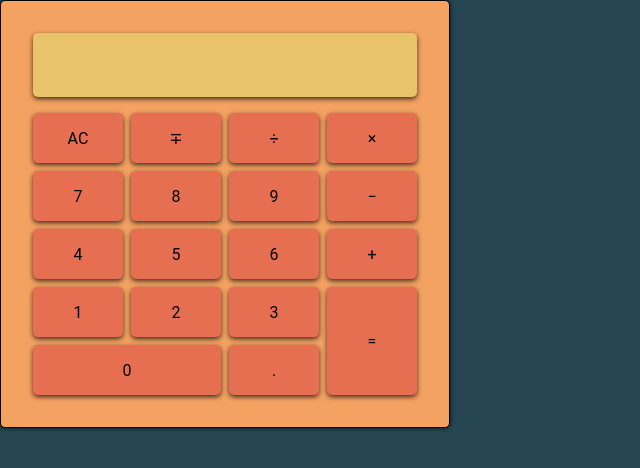
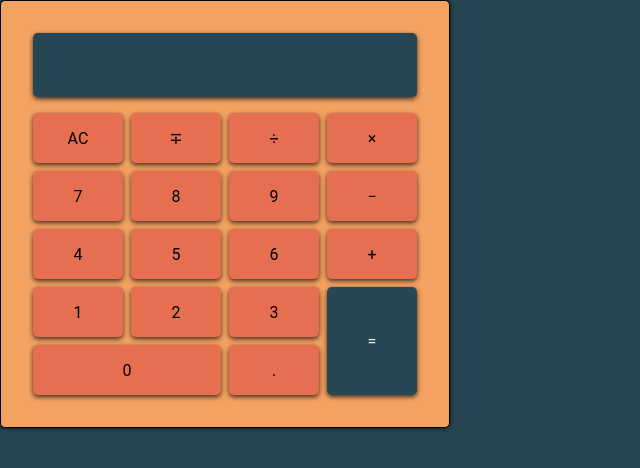
Before and after one commit to bennyfreemantle/Calculator, a plain HTML site: page index.html in a window 1280 px wide. Shown: the whole page, without its empty margins (0-640 px from the left). Drawn offline with Linux system fonts and the light colour scheme.

Commit message:
added 'better' styling

```diff
--- a/style.css
+++ b/style.css
@@ -48,7 +48,7 @@ body {
   margin-bottom: 1em;
   width: 100%;
   align-self: center;
-  background-color: var(--main-accent-colour);
+  background-color: #264653;
   -webkit-border-radius: 5px;
   -moz-border-radius: 5px;
   border-radius: 5px;
@@ -59,6 +59,7 @@ body {
 
 .calc-display > p {
   text-align: right;
+  color: #eee;
   width: 100%;
 }
 
@@ -91,10 +92,23 @@ body {
   -webkit-box-shadow: 0px 2px 5px 0px rgba(0, 0, 0, 0.75);
   -moz-box-shadow: 0px 2px 5px 0px rgba(0, 0, 0, 0.75);
   box-shadow: 0px 2px 5px 0px rgba(0, 0, 0, 0.75);
+  transition: ease-out 0.2s;
 }
 
 .number-button:hover {
-  background-color: hsla(12, 76%, 61%, 0.5);
+  background-color: hsla(12, 76%, 61%, 0.8);
+  transform: scale(1.02);
+}
+
+.delete-button,
+.equals-button {
+  background-color: hsl(197, 37%, 24%);
+  color: #eee;
+}
+
+.delete-button:hover,
+.equals-button:hover {
+  background-color: hsla(197, 37%, 24%, 0.8);
 }
 
 button {
```
